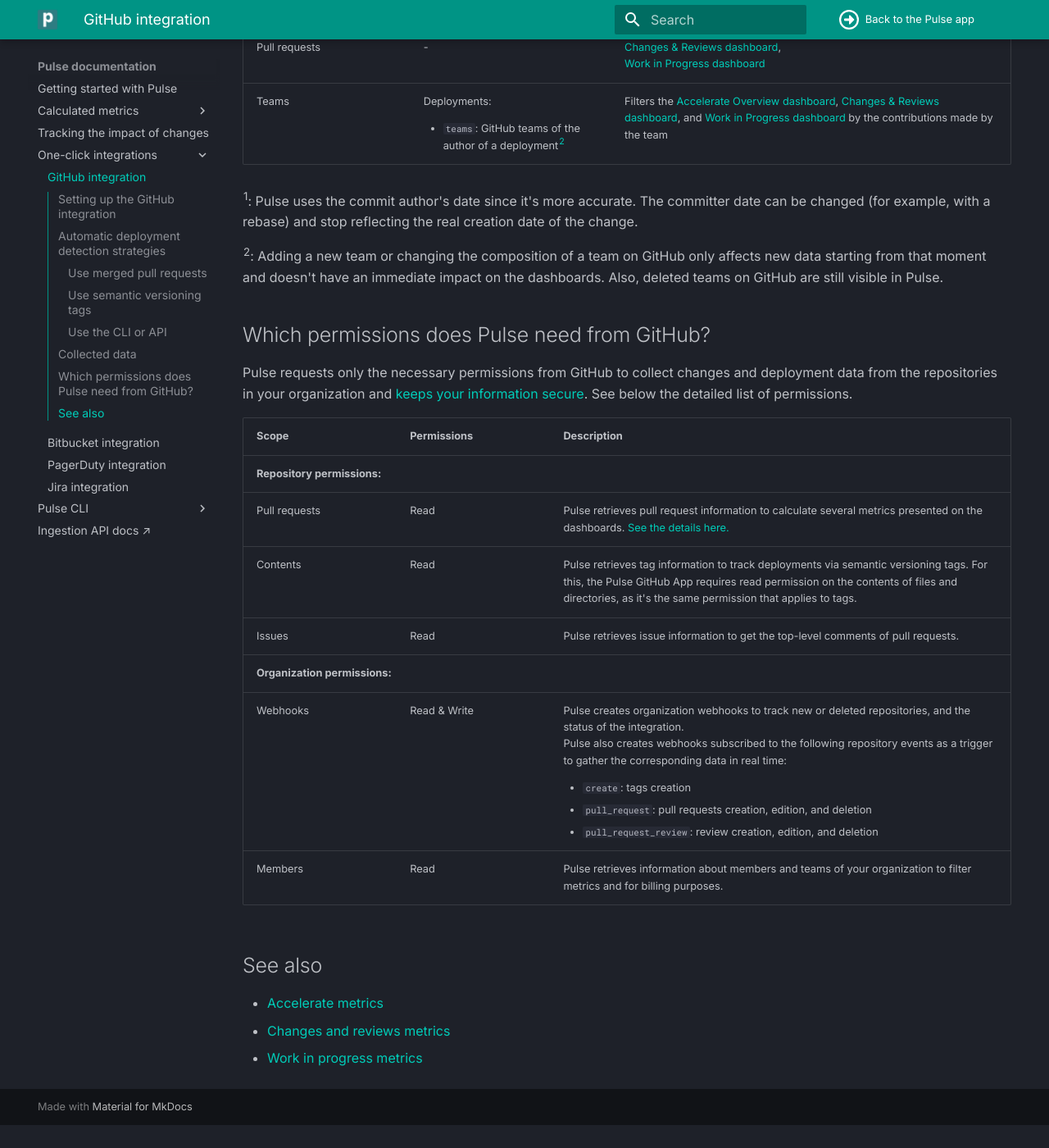
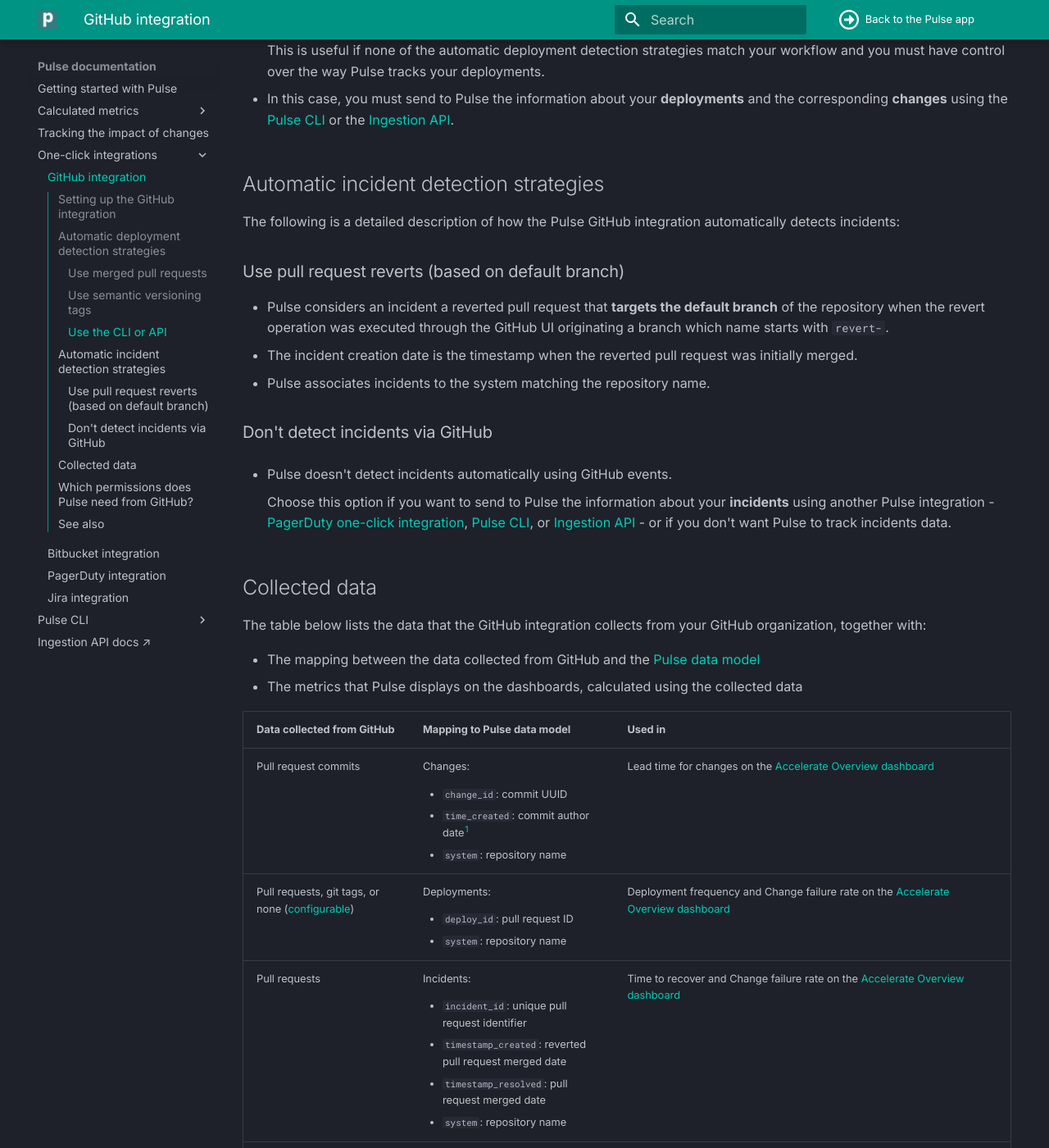
Before and after one commit to codacy/pulse-user-docs, an MkDocs documentation site: the page built from docs/one-click-integrations/github-integration.md, in a window 1280 px wide and 1400 px high, scrolled down 4553 px. Shown: the whole window at 82% size. Built offline with MkDocs 1.6.1 and Material for MkDocs 9.7.7, drawn with Linux system fonts in a browser that asks for light colours; before the commit the page ends 5925 px from its top, so only the background shows below that; some of the changed text lies outside the part shown.

Commit message:
feat: Update GitHub setup flow to include incidents detection

```diff
--- a/docs/one-click-integrations/github-integration.md
+++ b/docs/one-click-integrations/github-integration.md
@@ -1,6 +1,8 @@
 # GitHub integration
 
-Pulse integrates with GitHub Cloud to receive data about changes and deployments, necessary to calculate the metrics:
+Pulse integrates with GitHub Cloud to receive data about changes, deployments, and incidents, necessary to calculate the metrics:
+
+-   [Deployment frequency](../metrics/accelerate.md#deployment-frequency)
 
 -   [Lead time for changes](../metrics/accelerate.md#lead-time-for-changes), including the following drill-down metrics:
 
@@ -10,7 +12,9 @@
 
     -   [Work in progress metrics](../metrics/accelerate-wip.md)
 
--   [Deployment frequency](../metrics/accelerate.md#deployment-frequency)
+-   [Time to recover](../metrics/accelerate.md#time-to-recover)
+
+-   [Change failure rate](../metrics/accelerate.md#change-failure-rate)
 
 ## Setting up the GitHub integration
 
@@ -30,9 +34,13 @@
 
     ![Pulse GitHub App installed successfully](images/github-installed-ok.png)
 
-1.  Choose the strategy to detect deployments that best fits your workflows. See the [section below](#deployment-detection-strategy) for a detailed description of each option.
+1.  Choose the strategy to detect **deployments** that best fits your workflows. See the [section below](#deployment-detection-strategy) for a detailed description of each option.
 
     ![Choosing a deployment detection strategy](images/github-strategy.png)
+
+1.  Choose the strategy to detect **incidents** that best fits your workflows. See the [section below](#incident-detection-strategy) for a detailed description of each option.
+
+    ![Configuring the incident detection strategy](images/github-ok.png)<!--TODO: Update screenshot to github-incident-strategy.png-->
 
 1.  Click **Complete setup**.
 
@@ -82,6 +90,22 @@
 
 -   In this case, you must send to Pulse the information about your **deployments** and the corresponding **changes** using the [Pulse CLI](../cli/cli.md) or the [Ingestion API](https://ingestion.pulse.codacy.com/v1/api-docs).
 
+## Automatic incident detection strategies {: id="incident-detection-strategy"}
+
+The following is a detailed description of how the Pulse GitHub integration automatically detects incidents:
+
+### Use pull request reverts (based on default branch)
+
+-   Pulse considers an incident a reverted pull request that **targets the default branch** of the repository when the revert operation was executed through the GitHub UI originating a branch which name starts with `revert-`.
+-   The incident creation date is the timestamp when the reverted pull request was initially merged.
+-   Pulse associates incidents to the system matching the repository name.
+
+### Don't detect incidents via GitHub
+
+-   Pulse doesn't detect incidents automatically using GitHub events.
+
+    Choose this option if you want to send to Pulse the information about your **incidents** using another Pulse integration - [PagerDuty one-click integration](pagerduty-integration.md), [Pulse CLI](../cli/cli.md), or [Ingestion API](https://ingestion.pulse.codacy.com/v1/api-docs) - or if you don't want Pulse to track incidents data.
+
 ## Collected data
 
 The table below lists the data that the GitHub integration collects from your GitHub organization, together with:
@@ -120,6 +144,19 @@
         </ul>
     </td>
     <td>Deployment frequency and Change failure rate on the <a href="../../metrics/accelerate/">Accelerate Overview dashboard</a></td>
+</tr>
+<tr>
+<td>Pull requests</td>
+    <td>
+        <p>Incidents:</p>
+        <ul>
+            <li><code>incident_id</code>: unique pull request identifier</li>
+            <li><code>timestamp_created</code>: reverted pull request merged date</li>
+            <li><code>timestamp_resolved</code>: pull request merged date</li>
+            <li><code>system</code>: repository name</li>
+        </ul>
+    </td>
+    <td>Time to recover and Change failure rate on the <a href="../../metrics/accelerate/">Accelerate Overview dashboard</a></td>
 </tr>
 <tr>
     <td>Pull requests</td>
```
